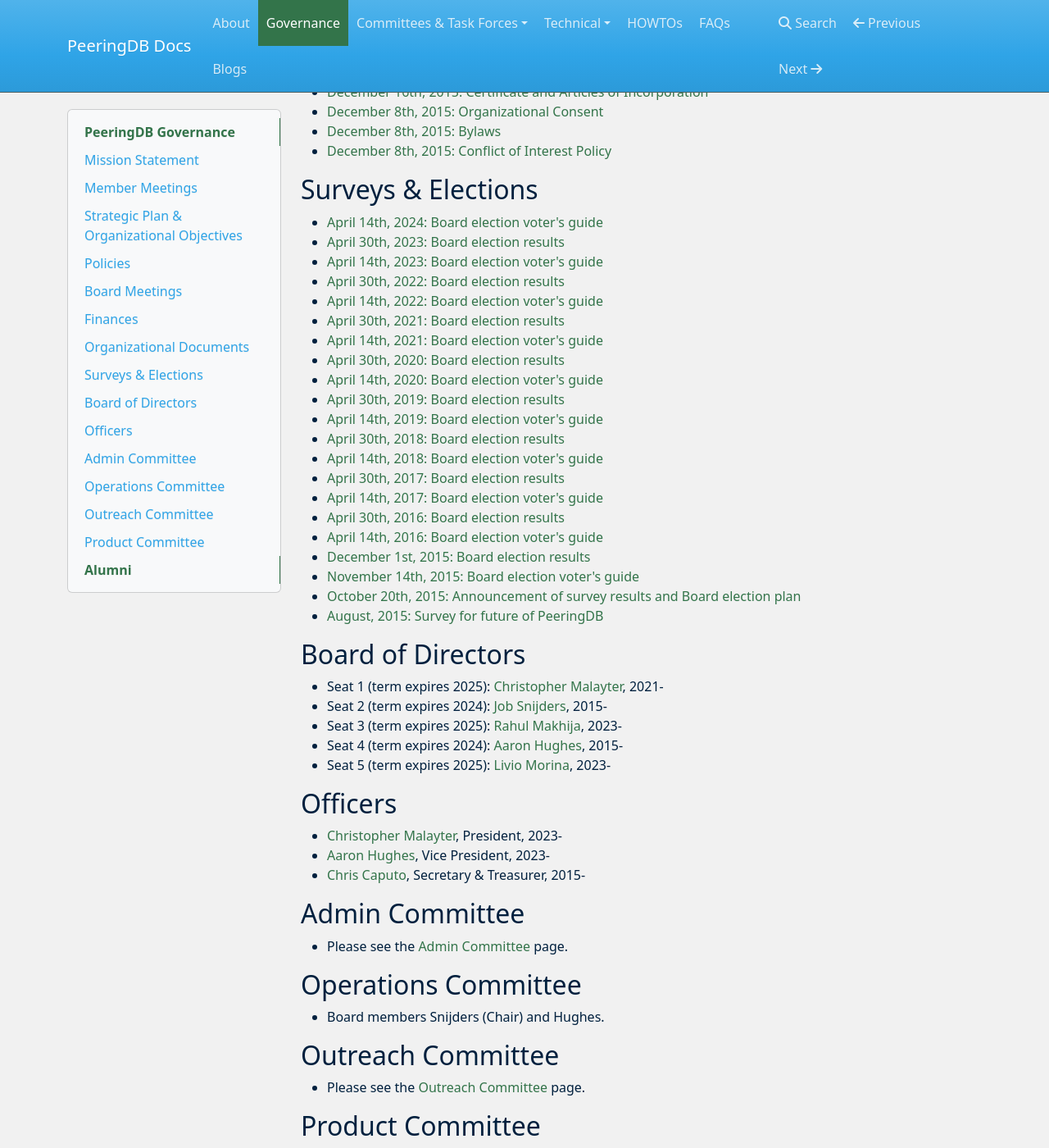
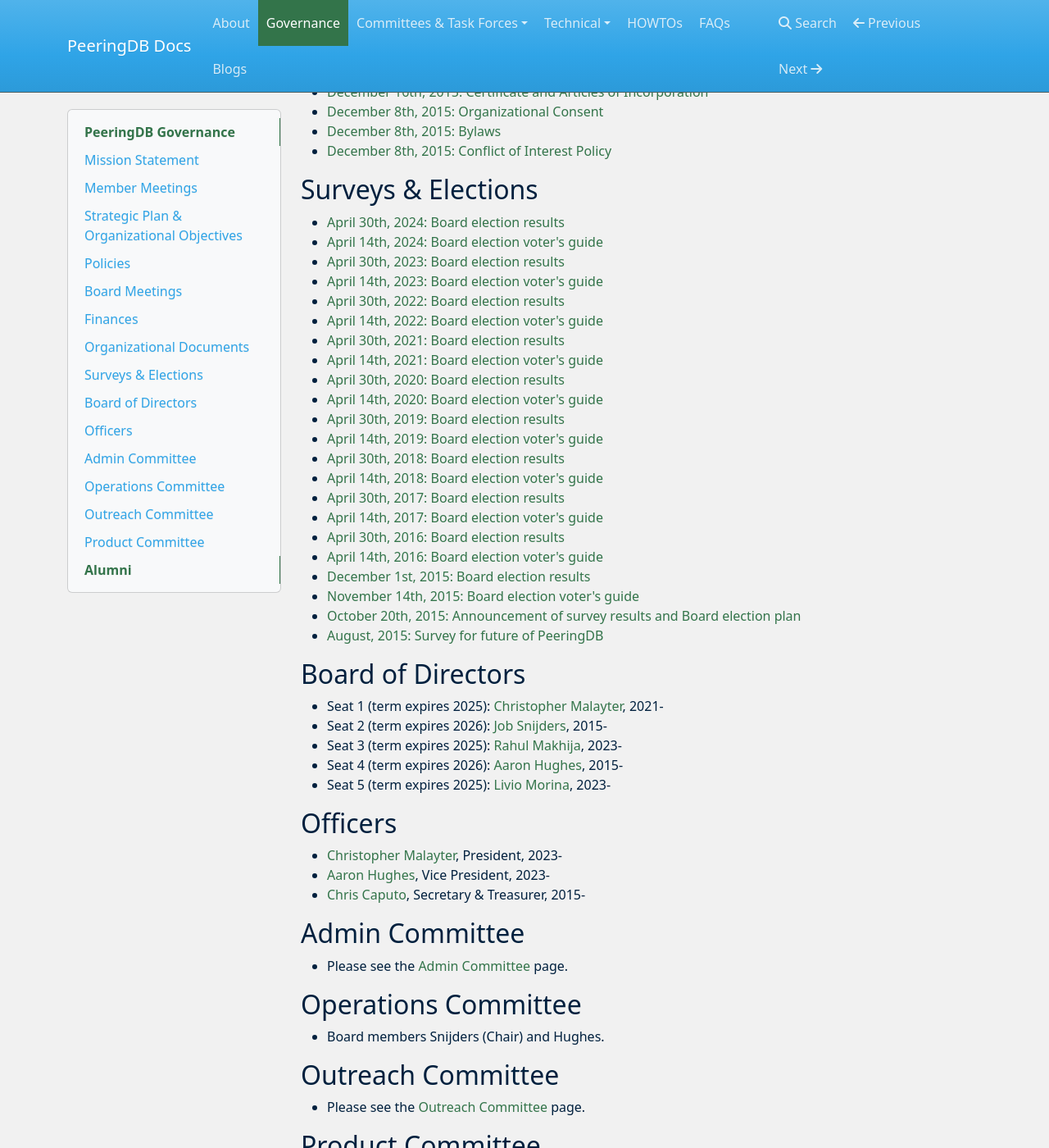
Before and after one commit to peeringdb/docs, an MkDocs documentation site: the page built from docs/gov.md, in a window 1280 px wide and 1400 px high, scrolled down 2024 px. Shown: the whole window at 82% size. Built offline with MkDocs 1.6.1, drawn with Linux system fonts in a browser that asks for light colours; nearby versions of some CDN libraries.

Commit message:
Board election results.

```diff
--- a/docs/gov.md
+++ b/docs/gov.md
@@ -89,6 +89,7 @@
 
 ## Surveys & Elections
 
+- [April 30th, 2024: Board election results](gov/misc/2024-04-30_Comprehensive_Poll_Results.pdf)
 - [April 14th, 2024: Board election voter's guide](gov/misc/2024-04-14_election.html)
 - [April 30th, 2023: Board election results](gov/misc/2023-04-30_Comprehensive_Poll_Results.pdf)
 - [April 14th, 2023: Board election voter's guide](gov/misc/2023-04-14_election.html)
@@ -114,9 +115,9 @@
 ## Board of Directors
 
 - Seat 1 (term expires 2025): [Christopher Malayter](mailto:mustang@peeringdb.com), 2021-
-- Seat 2 (term expires 2024): [Job Snijders](mailto:job@peeringdb.com), 2015-
+- Seat 2 (term expires 2026): [Job Snijders](mailto:job@peeringdb.com), 2015-
 - Seat 3 (term expires 2025): [Rahul Makhija](mailto:rahul@peeringdb.com), 2023-
-- Seat 4 (term expires 2024): [Aaron Hughes](mailto:aaronh@peeringdb.com), 2015-
+- Seat 4 (term expires 2026): [Aaron Hughes](mailto:aaronh@peeringdb.com), 2015-
 - Seat 5 (term expires 2025): [Livio Morina](mailto:livio@peeringdb.com), 2023-
 
 ## Officers
```
Also changed, not shown: 1 other file.
